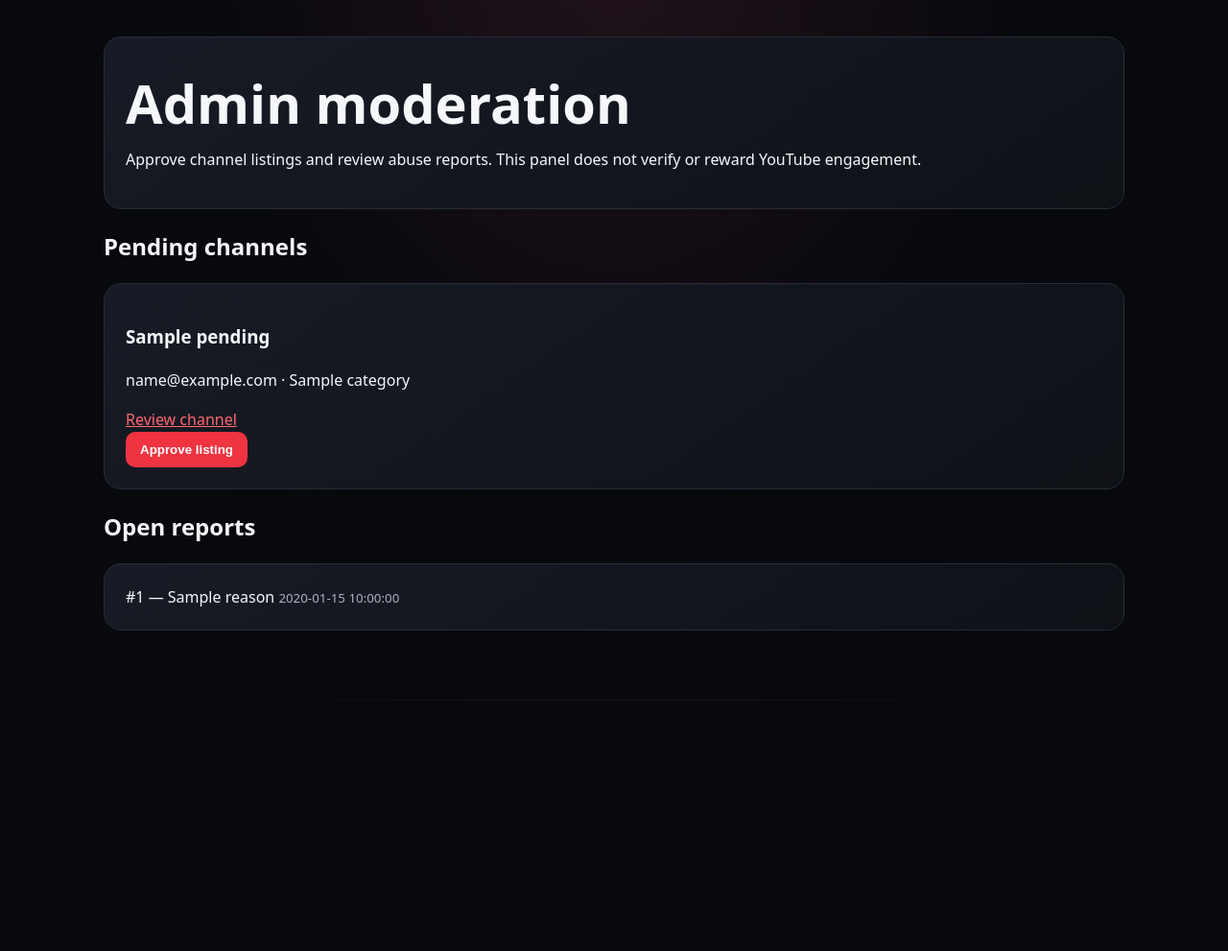
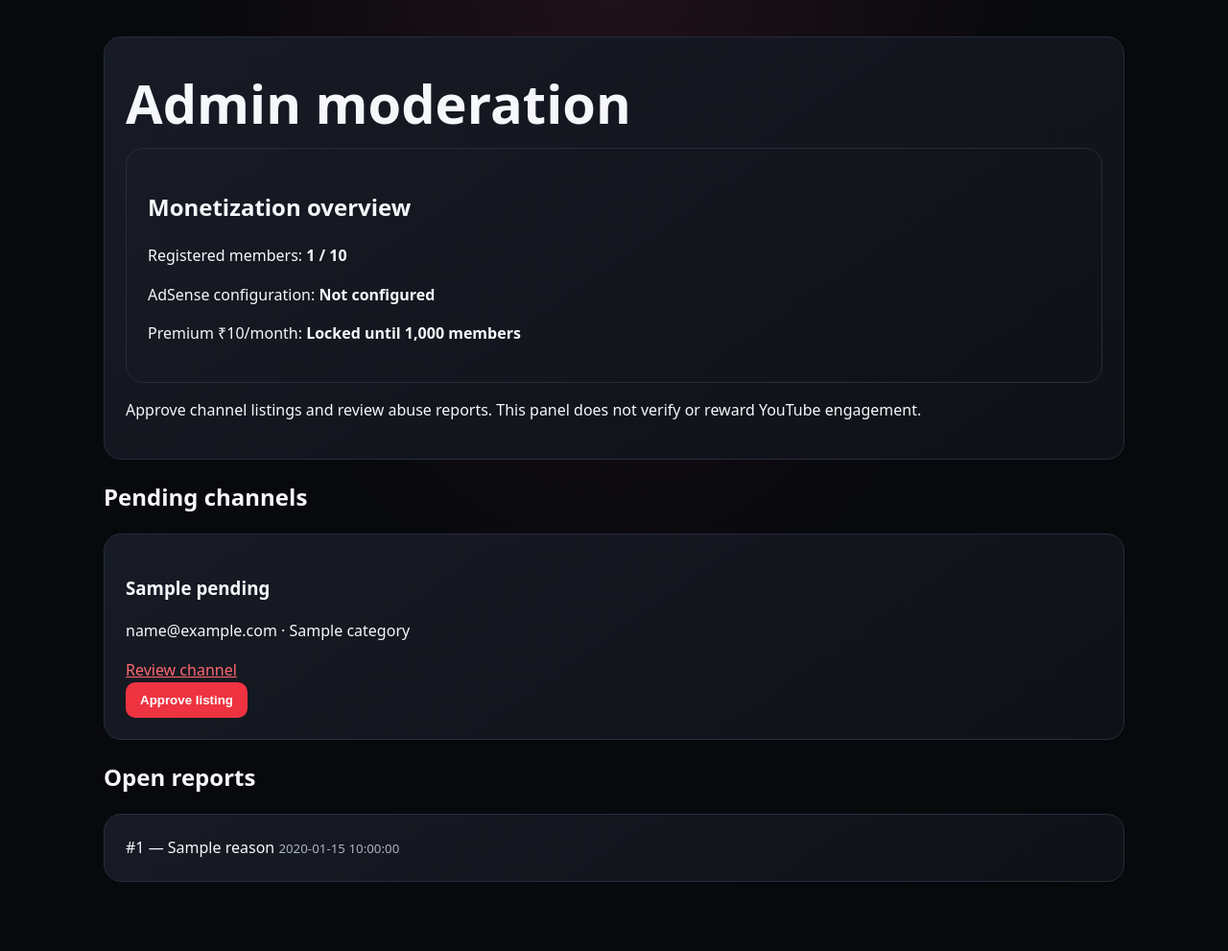
Before and after one commit to techtomesh01-ctrl/YouGrow, a Python web app: template templates/admin.html in a window 1280 px wide. Shown: the part 70-1061 px from the top of the page at 96% size. Before the commit the page ends 800 px from the top, so only its background shows below. Run offline with Jinja, Linux system fonts and the light colour scheme; the template is opened without the code that fills it: most values are stand-ins (such as "Sample title", 1, 10 or a date in 2020).

Commit message:
Show monetization progress in admin dashboard

```diff
--- a/templates/admin.html
+++ b/templates/admin.html
@@ -1 +1 @@
-{% extends "base.html" %}{% block body %}<section class="hero"><h1>Admin moderation</h1><p>Approve channel listings and review abuse reports. This panel does not verify or reward YouTube engagement.</p></section><h2>Pending channels</h2>{% for c in pending %}<div class="panel"><h3>{{c.title}}</h3><p>{{c.email}} · {{c.category}}</p><a href="{{c.youtube_url}}" target="_blank" rel="noopener noreferrer">Review channel</a><form method="post" action="/admin/channel/{{c.id}}/approve"><input type="hidden" name="_csrf" value="{{csrf_token()}}"><button>Approve listing</button></form></div>{% else %}<p>No pending channels.</p>{% endfor %}<h2>Open reports</h2>{% for r in reports %}<div class="panel">#{{r.id}} — {{r.reason}} <small>{{r.created_at}}</small></div>{% else %}<p>No open reports.</p>{% endfor %}{% endblock %}
+{% extends "base.html" %}{% block body %}<section class="hero"><h1>Admin moderation</h1><div class="panel"><h2>Monetization overview</h2><p>Registered members: <strong>{{ member_count }} / {{ premium_threshold }}</strong></p><p>AdSense configuration: <strong>{{ "Ad unit configured" if adsense_ready else "Not configured" }}</strong></p><p>Premium ₹{{ premium_monthly_price }}/month: <strong>{{ "Milestone reached — payment setup still required" if premium_unlocked else "Locked until 1,000 members" }}</strong></p></div><p>Approve channel listings and review abuse reports. This panel does not verify or reward YouTube engagement.</p></section><h2>Pending channels</h2>{% for c in pending %}<div class="panel"><h3>{{c.title}}</h3><p>{{c.email}} · {{c.category}}</p><a href="{{c.youtube_url}}" target="_blank" rel="noopener noreferrer">Review channel</a><form method="post" action="/admin/channel/{{c.id}}/approve"><input type="hidden" name="_csrf" value="{{csrf_token()}}"><button>Approve listing</button></form></div>{% else %}<p>No pending channels.</p>{% endfor %}<h2>Open reports</h2>{% for r in reports %}<div class="panel">#{{r.id}} — {{r.reason}} <small>{{r.created_at}}</small></div>{% else %}<p>No open reports.</p>{% endfor %}{% endblock %}
```
